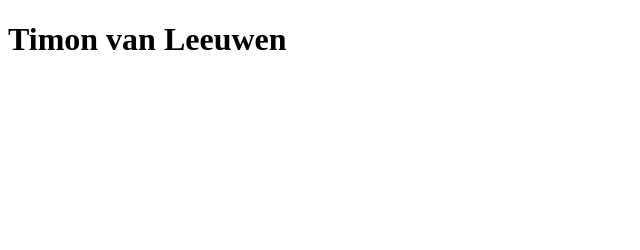
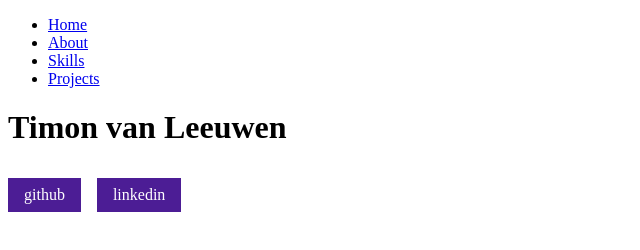
Before and after one commit to MayTheForestBeWithYou/MayTheForestBeWithYou.github.io, an Astro site: page / in a window 1280 px wide. Shown: the whole page, without its empty margins (0-640 px from the left). Built offline with nearby package versions, Linux system fonts and the light colour scheme; Astro itself is replaced by a stand-in of ours.

Commit message:
Navigation and Footer setup

```diff
--- /dev/null
+++ b/src/components/Footer.astro
@@ -0,0 +1,16 @@
+---
+import Social from '@components/Social.astro';
+---
+
+<style>
+    footer {
+        display: flex;
+        gap: 1rem;
+        margin-top: 2rem;
+    }
+</style>
+
+<footer>
+    <Social platform="github" username="MayTheForestBeWithYou" />
+    <Social platform="linkedin" username="in/timon-van-leeuwen" />
+</footer>
--- /dev/null
+++ b/src/components/Navigation.astro
@@ -0,0 +1,16 @@
+---
+let menuItems = ['About', 'Skills', 'Projects'];
+---
+
+<nav>
+    <ul>
+        <li><a href="/">Home</a></li>
+        {
+            menuItems.map((menuItem) => (
+                <li>
+                    <a href={`/${menuItem}`}>{menuItem}</a>
+                </li>
+            ))
+        }
+    </ul>
+</nav>
--- /dev/null
+++ b/src/components/Social.astro
@@ -0,0 +1,16 @@
+---
+const { platform, username } = Astro.props;
+---
+
+<style>
+    a {
+        padding: 0.5rem 1rem;
+        color: white;
+        background-color: #4c1d95;
+        text-decoration: none;
+    }
+</style>
+
+<a href={`https://www.${platform}.com/${username}`} target="_blank"
+    >{platform}</a
+>
--- a/src/pages/index.astro
+++ b/src/pages/index.astro
@@ -1,5 +1,6 @@
 ---
-
+import Navigation from '@components/Navigation.astro';
+import Footer from '@components/Footer.astro';
 ---
 
 <html lang="en">
@@ -11,6 +12,8 @@
         <title>Portfolio</title>
     </head>
     <body>
+        <Navigation />
         <h1>Timon van Leeuwen</h1>
+        <Footer />
     </body>
 </html>
```
